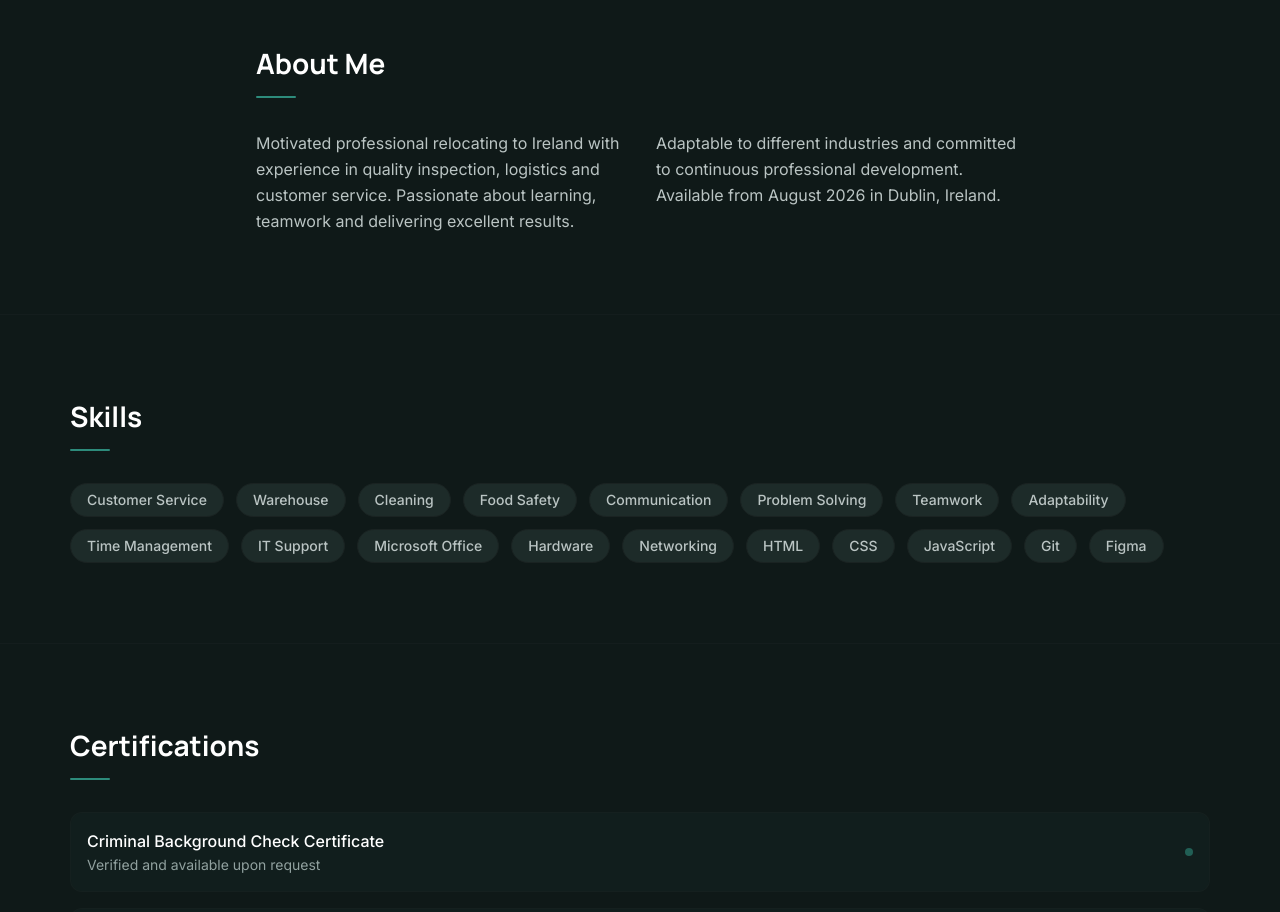
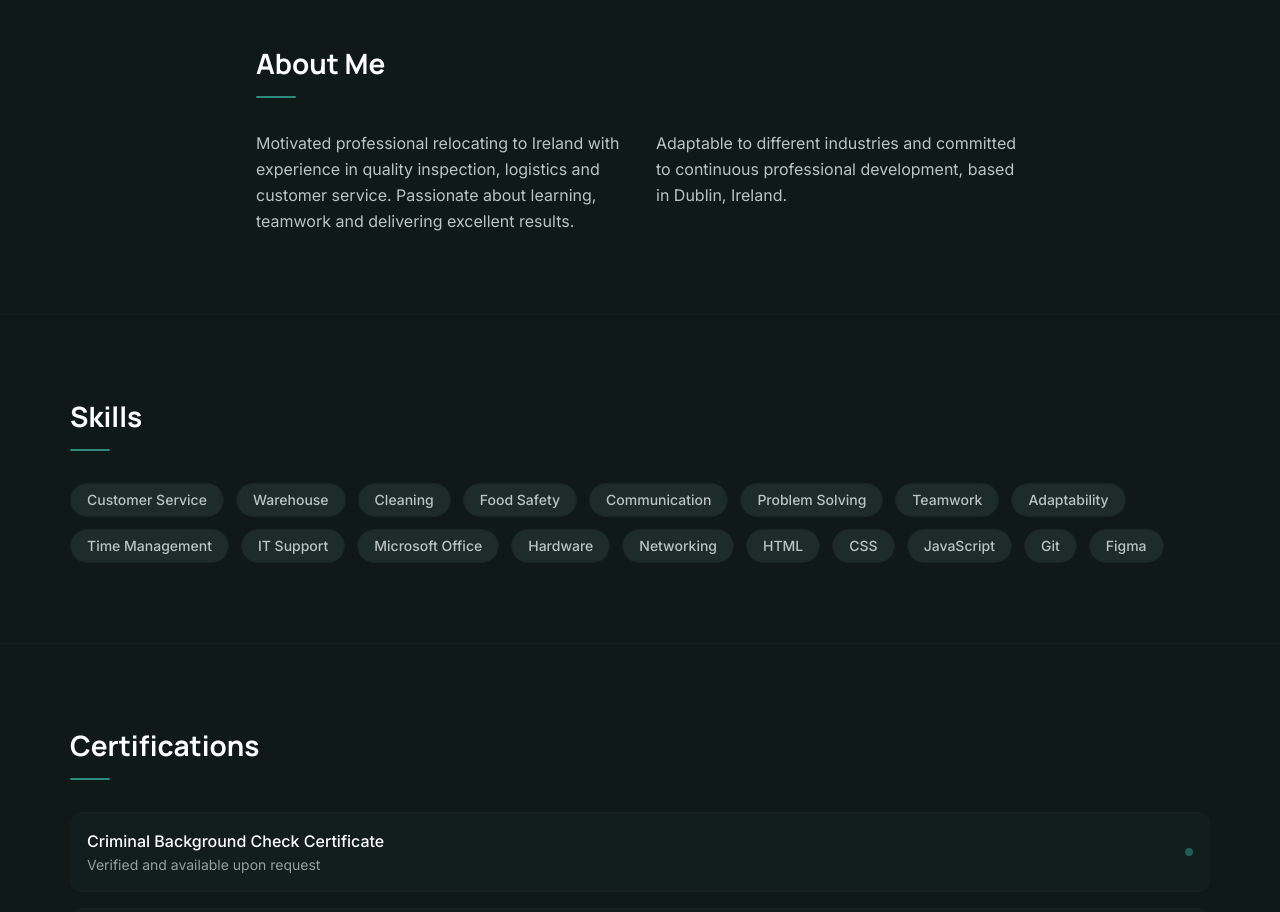
Before and after one commit to Asbel89/AsbelNascimento, a React (Vite) app: page / in a window 1280 px wide. Shown: the part 1100-2012 px from the top of the page. Built offline with nearby package versions, Linux system fonts and the light colour scheme.

Commit message:
chore: add ignored build dependencies to pnpm workspace configuration

```diff
--- a/client/lib/generateCV.ts
+++ b/client/lib/generateCV.ts
@@ -8,7 +8,7 @@ const CONTENT_WIDTH = PAGE_WIDTH - MARGIN_LEFT - MARGIN_RIGHT;
 const CONTACT = {
   name: "Asbel Nascimento",
   email: "asbel.nascimento123456@gmail.com",
-  location: "Dublin, Ireland (Available from August 2026)",
+  location: "Dublin, Ireland",
   linkedin: "linkedin.com/in/asbelnascimento",
   instagram: "instagram.com/eubebel.ofc",
 };
--- a/client/pages/Index.tsx
+++ b/client/pages/Index.tsx
@@ -143,8 +143,7 @@ export default function Index() {
               <div>
                 <p className="text-secondary-text leading-relaxed">
                   Adaptable to different industries and committed to continuous
-                  professional development. Available from August 2026 in Dublin,
-                  Ireland.
+                  professional development, based in Dublin, Ireland.
                 </p>
               </div>
             </div>
--- a/client/pages/PositionDetail.tsx
+++ b/client/pages/PositionDetail.tsx
@@ -4,7 +4,7 @@ import { PositionSwitcher } from "@/components/PositionSwitcher";
 import { SectionHeader } from "@/components/SectionHeader";
 import { SkillBadge } from "@/components/SkillBadge";
 import { ExperienceItem } from "@/components/ExperienceItem";
-import { ChevronLeft, Download, FileText, Eye, Printer, Mail, MapPin, ExternalLink } from "lucide-react";
+import { ChevronLeft, Download, FileText, Eye, Printer, Mail, MapPin, ExternalLink, Globe } from "lucide-react";
 
 export default function PositionDetail() {
   const { positionId } = useParams();
@@ -43,7 +43,7 @@ export default function PositionDetail() {
           <div className="flex items-center gap-3">
             <div className="hidden md:flex items-center gap-1.5 text-xs text-muted-foreground shrink-0">
               <MapPin size={14} />
-              <span>Dublin, Ireland &middot; Available from August 2026</span>
+              <span>Dublin, Ireland</span>
             </div>
             <button
               onClick={async () => {
@@ -73,7 +73,7 @@ export default function PositionDetail() {
           <div className="flex flex-col sm:flex-row gap-4 text-sm text-muted-foreground">
             <div className="flex items-center gap-2">
               <MapPin size={14} />
-              <span>Dublin, Ireland (Available from August 2026)</span>
+              <span>Dublin, Ireland</span>
             </div>
             <div className="flex items-center gap-2">
               <Mail size={14} />
@@ -84,6 +84,18 @@ export default function PositionDetail() {
                 asbel.nascimento123456@gmail.com
               </a>
             </div>
+            {position.website && (
+              <a
+                href={position.website}
+                target="_blank"
+                rel="noopener noreferrer"
+                className="inline-flex items-center gap-2 px-4 py-2 rounded-lg bg-primary/10 text-primary text-sm font-medium hover:bg-primary/20 transition-all duration-250"
+              >
+                <Globe size={14} />
+                Meu site
+                <ExternalLink size={12} />
+              </a>
+            )}
           </div>
         </div>
 
--- /dev/null
+++ b/pnpm-workspace.yaml
@@ -0,0 +1,4 @@
+ignoredBuiltDependencies:
+  - '@swc/core'
+  - core-js
+  - esbuild
--- a/shared/positions.ts
+++ b/shared/positions.ts
@@ -27,6 +27,7 @@ export interface Position {
   languages: Language[];
   personalStrengths: string[];
   courses?: Course[];
+  website?: string;
 }
 
 export const positions: Position[] = [
@@ -70,7 +71,7 @@ Asbel Nascimento`,
         ],
       },
       {
-        title: "Orcas Pimentel | S\u00e3o Vicente, Brazil",
+        title: "Otica Prevent | S\u00e3o Vicente, Brazil",
         company: "September 2023 - July 2024",
         period: "",
         description: [
@@ -135,7 +136,7 @@ Asbel Nascimento`,
       },
       {
         title: "Quality Inspector",
-        company: "Orcas Pimentel | S\u00e3o Vicente, Brazil",
+        company: "Otica Prevent | S\u00e3o Vicente, Brazil",
         period: "September 2023 - July 2024",
         description: [
           "Delivered exceptional customer relationships by ensuring a clean and organized professional workplace.",
@@ -196,7 +197,7 @@ Asbel Nascimento`,
         ],
       },
       {
-        title: "Orcas Pimentel | S\u00e3o Vicente, Brazil",
+        title: "Otica Prevent | S\u00e3o Vicente, Brazil",
         company: "September 2023 - July 2024",
         period: "",
         description: [
@@ -260,7 +261,7 @@ Asbel Nascimento`,
         ],
       },
       {
-        title: "Orcas Pimentel | S\u00e3o Vicente, Brazil",
+        title: "Otica Prevent | S\u00e3o Vicente, Brazil",
         company: "September 2023 - July 2024",
         period: "",
         description: [
@@ -296,6 +297,7 @@ Asbel Nascimento`,
       { title: "Masterclass Figma", image: "https://i.ibb.co/dwxgwJNJ/MASTERCLASS-FIGMA-CERTIFICADO.png" },
       { title: "Career Transition to IT", image: "https://i.ibb.co/zTFvyZhv/TRANSI-O-DE-CARREIRA-CERTIFICADO.png" },
     ],
+    website: "https://asbeldev.com",
   },
   {
     id: "barista",
@@ -340,7 +342,7 @@ Asbel Nascimento`,
       },
       {
         title: "Quality Inspector",
-        company: "Orcas Pimentel | S\u00e3o Vicente, Brazil",
+        company: "Otica Prevent | S\u00e3o Vicente, Brazil",
         period: "September 2023 - July 2024",
         description: [
           "Delivered exceptional customer relationships by maintaining a clean and organized professional workplace.",
```
